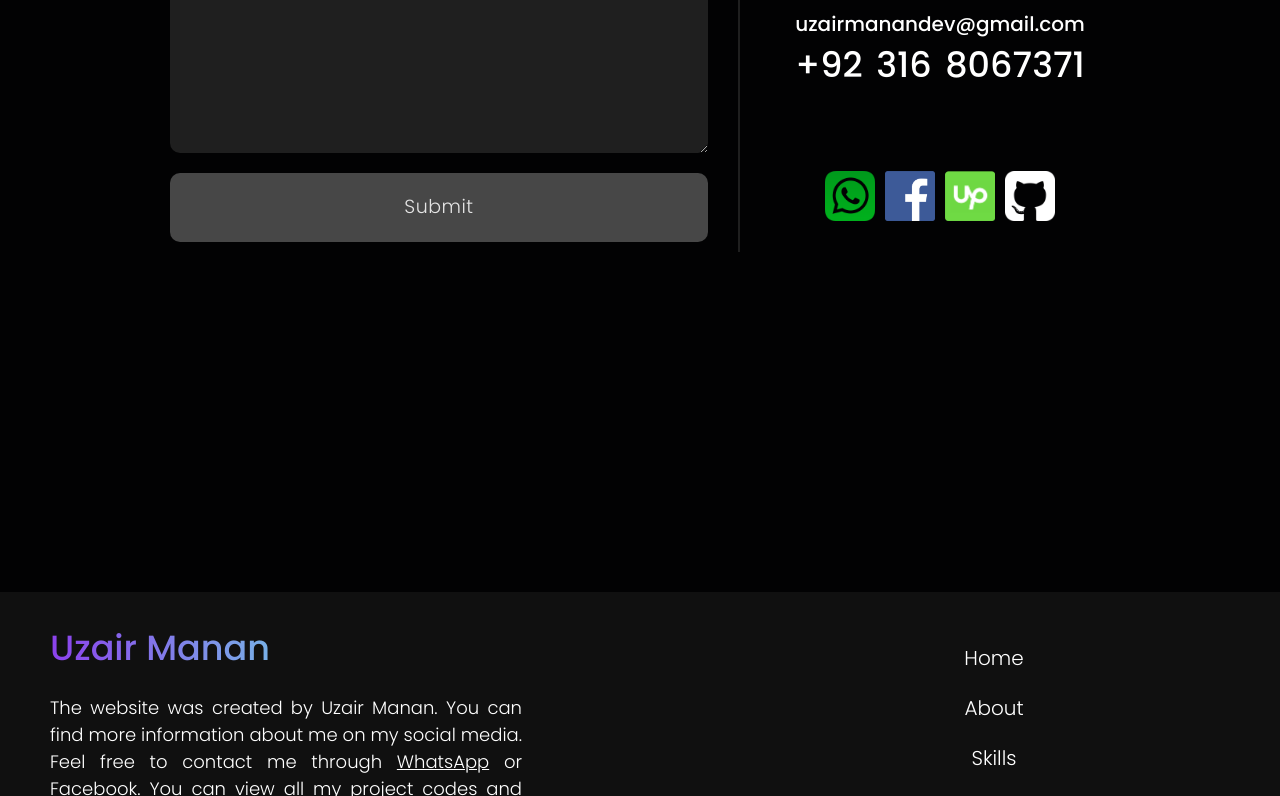
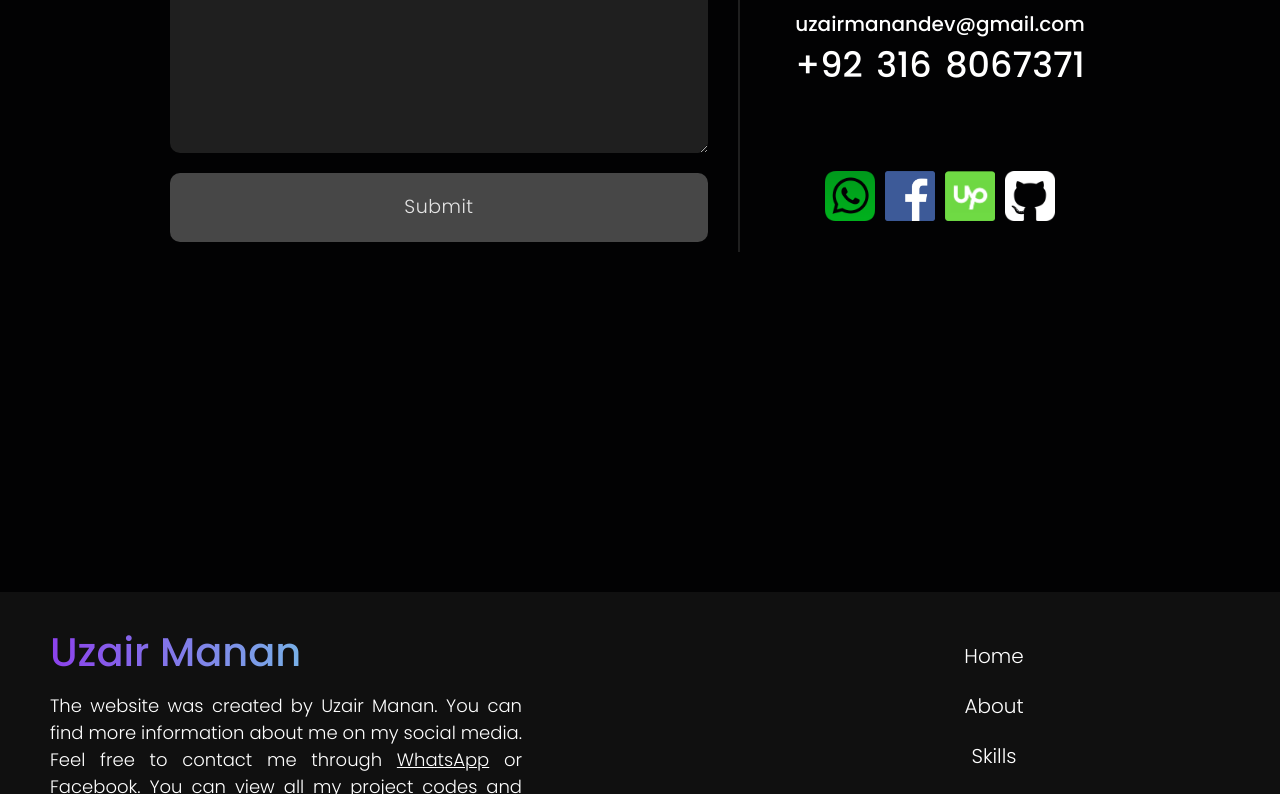
Before and after one commit to M-Uzair-dev/Portfolio, a React (Vite) app: page / in a window 1280 px wide. Shown: the part 3394-4190 px from the top of the page. Built offline with nearby package versions, Linux system fonts and the light colour scheme.

Commit message:
Fixed a minor issue with footer

```diff
--- a/src/pages/css/footer.css
+++ b/src/pages/css/footer.css
@@ -22,10 +22,11 @@
   max-height: 50px;
   margin: 20px 5px;
   cursor: pointer;
+  z-index: 2000;
 }
 .footerLeftDiv > h1 {
   width: max-content;
-  font-size: 35px;
+  font-size: 40px;
   font-weight: 500;
   background: linear-gradient(to right, #8c41ec, #78b0e7);
   background-clip: text;
@@ -35,7 +36,7 @@
 .footerLeftDiv > p {
   font-size: 18px;
   font-weight: 300;
-  margin: 20px 0;
+  margin: 10px 0 20px 0;
   text-align: justify;
   cursor: default;
 }
@@ -73,6 +74,7 @@
   justify-content: center;
   font-size: 19px;
   font-weight: 300;
+  z-index: 2000;
 }
 .footerRightDiv > button > img {
   max-height: 25px;
```
